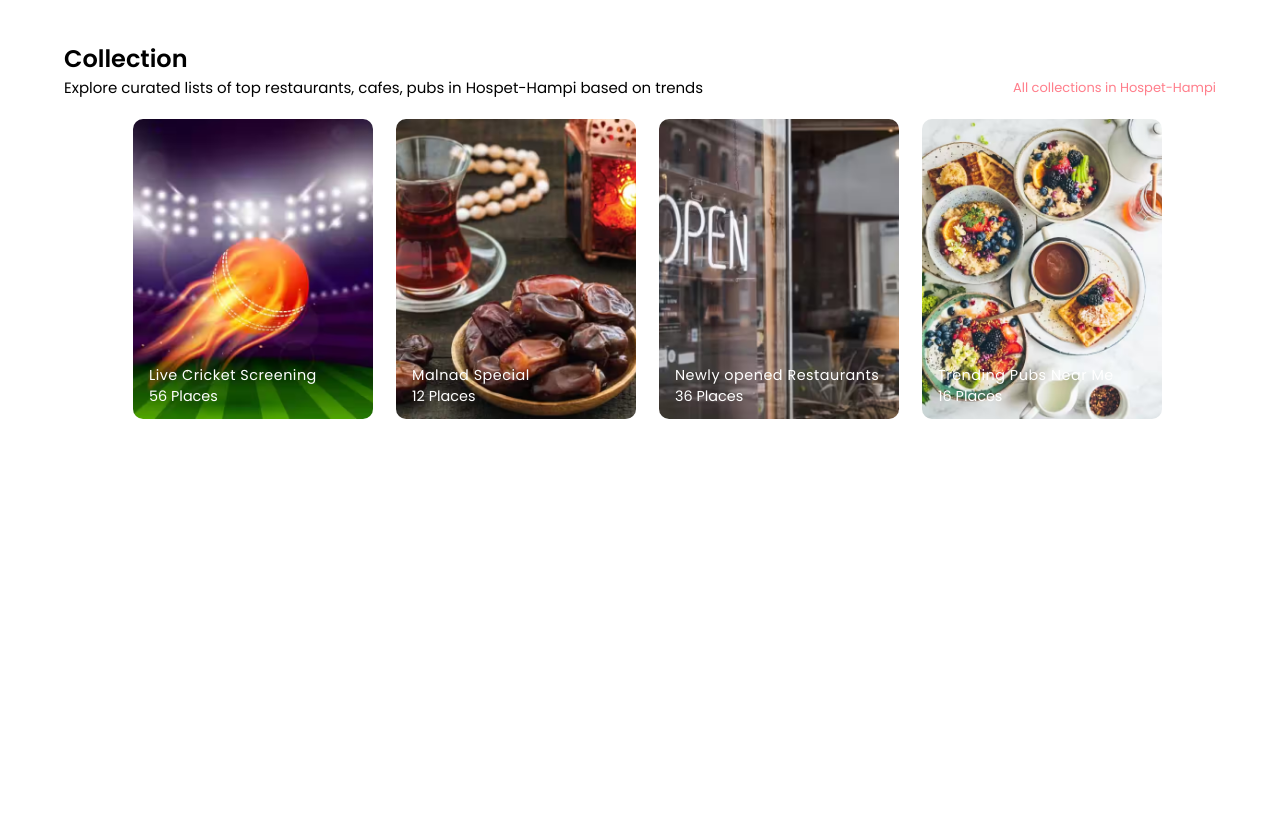
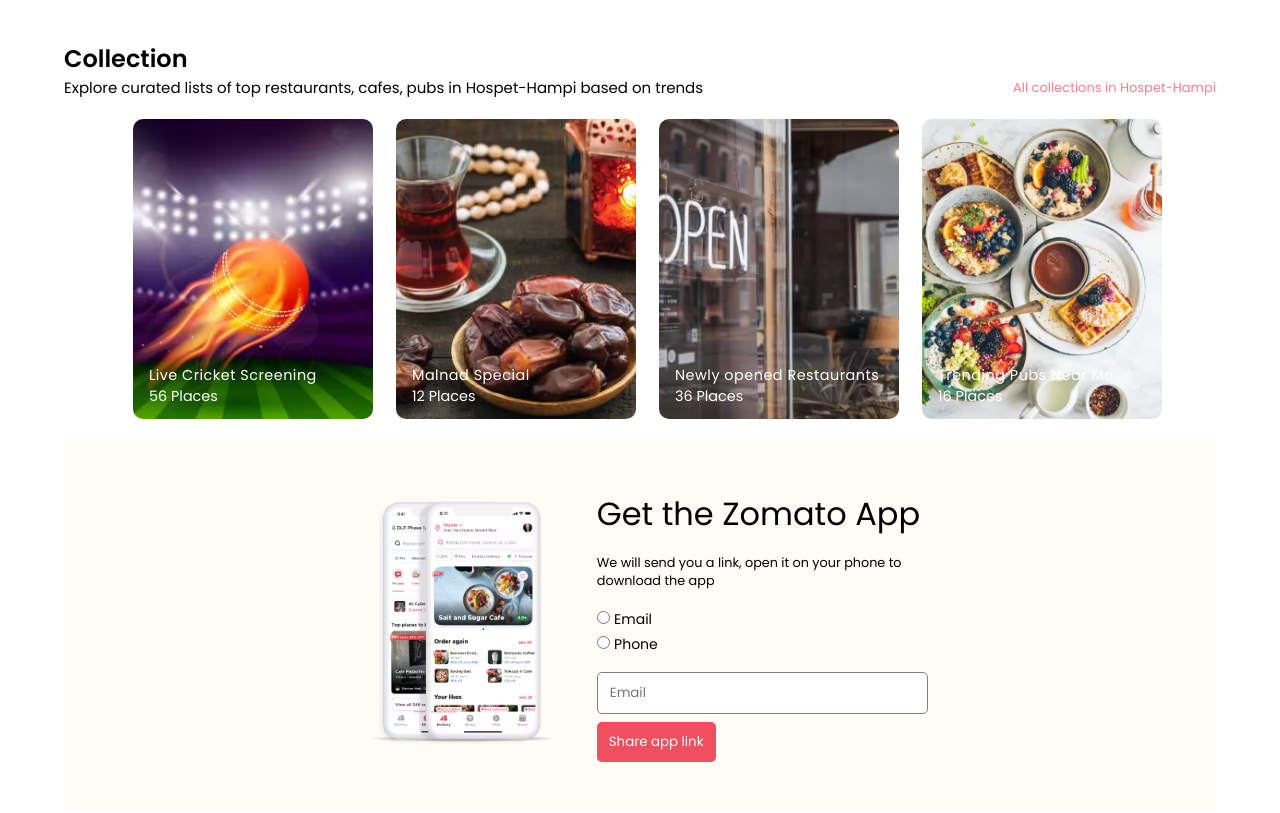
Before and after one commit to vvvvvvss/ZomatoLandingPage, a plain HTML site: page index.html in a window 1280 px wide. Shown: the part 784-1597 px from the top of the page. Before the commit the page ends 1266 px from the top, so only its background shows below. Drawn offline with Linux system fonts and the light colour scheme.

Commit message:
update til get app

```diff
--- a/index.html
+++ b/index.html
@@ -118,6 +118,31 @@
                 <div class="overlay"></div>
               </div>
 
+              <section class="get_the_app">
+                <div class="semicontainer">
+                    <div class="left">
+                        <img src="mobileBanner.png" alt="mob banner">
+                    </div>
+                    <div class="right">
+                        <h2>Get the Zomato App</h2>
+                        <p>We will send you a link, open it on your phone to download the app</p>
+                        <div class="radio_container">
+                            <div>
+                                <input type="radio" id="Email" name="download_app">
+                                <label for="Email" style="font-size: 14px;">Email</label>
+                            </div>
+                            <div>
+                                <input type="radio" id="Phone" name="download_app">
+                                <label for="Phone" style="font-size: 14px;">Phone</label>
+                            </div>
+                        </div>
+                        <div class="input_container">
+                            <input type="text" placeholder="Email"/>
+                            <button>Share app link</button>
+                        </div>
+                    </div>
+                </div>
+              </section>
             </div>
         </section>
     </body>
--- a/styles.css
+++ b/styles.css
@@ -286,3 +286,116 @@
     font-weight: 400;
     letter-spacing: 0.5px;
 }
+.get_the_app{
+    display: flex;
+    align-items: center;
+    justify-content: center;
+    background-color: rgb(255, 251, 247);
+    width: 100%;
+    padding: 3rem 6rem;
+}
+.get_the_app .semicontainer{
+    width: 60%;
+    display: flex;
+    justify-content: center;
+    align-items: center;
+    flex-wrap: wrap;
+    gap: 1.5rem;
+}
+.get_the_app .semicontainer .left{
+    flex: 2;
+}
+.get_the_app .semicontainer .left img{
+    width: 100%;
+    object-fit: cover;
+    object-position: center;
+}
+.get_the_app .semicontainer .right{
+    flex: 3;
+    height: 100%;
+    display: flex;
+    flex-direction: column;
+    gap: 1rem;
+}
+.right h2{
+    font-weight: 400;
+    font-size: 2rem;
+}
+.right p{
+    font-size: 0.8rem;
+}
+
+.right .radio__button_container{
+    display: flex;
+    align-items: center;
+    gap: 1rem;
+}
+
+.right .radio__button_container div{
+    display: flex;
+    align-items: center;
+    justify-content: center;
+    gap: 10px;
+}
+
+.right .radio__button_container div input{
+    height: 15px;
+    width: 15px;
+    accent-color: rgb(239, 79, 95);
+}
+
+.right .input_container{
+    display: flex;
+    gap: 0.5rem;
+}
+
+.input_container{
+    flex-wrap: wrap;
+}
+
+.input_container button,
+.input_container input{
+    padding: 10px 12px;
+}
+
+.input_container input{
+    flex: auto;
+    border:  1.5px solid gray;
+    outline: none;
+    border-radius: 5px;
+}
+
+.input_container button{
+    border: none;
+    background-color: rgb(239, 79, 95);
+    color: white;
+    border-radius: 5px;
+    cursor: pointer;
+}
+
+.right .download__app_container{
+    display: flex;
+    flex-direction: column;
+    gap: 0.7rem;
+}
+
+.right .download__app_container h5{
+    font-weight: 400;
+    color: gray;
+}
+
+.right .download__app_container div{
+    display: flex;
+    gap: 1rem;
+}
+
+.right .download__app_container div img{
+    width: 35%;
+}
+@media only screen and (max-width: 900px) {
+    .get_the_app{
+        padding: 2rem 0;
+        width: 95%;
+        flex-direction: column;
+    }
+}
```
Also changed, not shown: mobileBanner.png (added).
